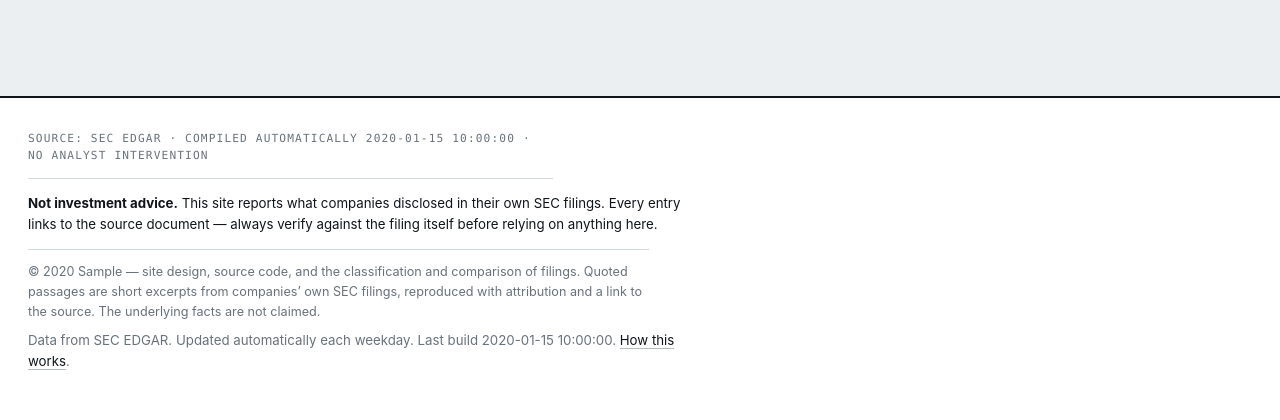
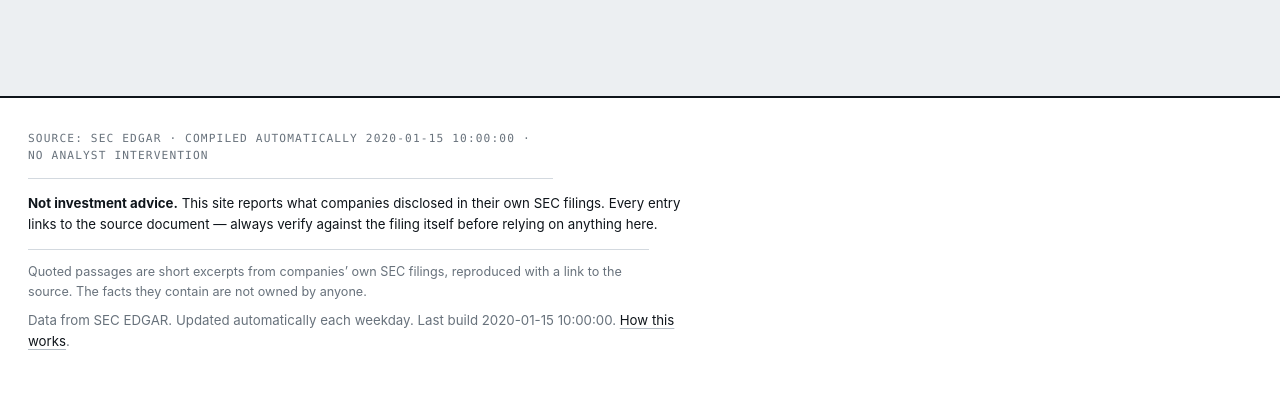
Before and after one commit to srinivasledger/filing-signals, a Python web app: template site/templates/company.html in a window 1280 px wide. Shown: the part 854-1274 px from the top of the page. After the commit the page ends 1204 px from the top, so only its background shows below. Run offline with Jinja, Linux system fonts and the light colour scheme; the template is opened without the code that fills it: most values are stand-ins (such as "Sample title", 1, 10 or a date in 2020).

Commit message:
Drop the copyright assertion; keep the provenance statement
Copyright is automatic and does not need declaring, so the notice bought
nothing legally. What it cost was worth more: it put the author's name on every
page, and an ownership claim sitting directly under a page of filing extracts
reads as claiming the extracts too - the opposite of what the site is for.

The disclaimer half was the part carrying weight, so that stays: where the
quotes come from, and that the facts in them are not owned by anyone. That
tells a reader something true about provenance. "(c) <name>" told them nothing
they needed.

SITE_OWNER and its repository variable removed rather than left as dead config.

```diff
--- a/pipeline/config.py
+++ b/pipeline/config.py
@@ -47,12 +47,6 @@ SITE_TAGLINE = os.getenv(
 )
 SITE_URL = os.getenv("SITE_URL", "").rstrip("/")
 
-# Whose copyright. Only the parts this project actually authored are claimed:
-# the code, the design, and the classification and comparison of filings. The
-# filings themselves are the registrants' documents, and the facts drawn from
-# them are not copyrightable at all.
-SITE_OWNER = os.getenv("SITE_OWNER", "Filing Signals")
-
 # Where corrections go. The methodology page invited people to "open an issue"
 # without linking anywhere, which is worse than offering nothing: it implies a
 # route that does not exist.
--- a/pipeline/render.py
+++ b/pipeline/render.py
@@ -184,9 +184,7 @@ def build() -> None:
         "status_state": status_state,
         "status_label": status_label,
         "site_title": config.SITE_TITLE,
-        "site_owner": config.SITE_OWNER,
         "repo_url": config.REPO_URL,
-        "year": dt.datetime.now(dt.timezone.utc).year,
         "site_tagline": config.SITE_TAGLINE,
         "built_at": built_at,
         "signal_labels": [(k, SIGNAL_LABELS[k]) for k in SIGNAL_ORDER],
--- a/site/templates/base.html
+++ b/site/templates/base.html
@@ -57,11 +57,9 @@
     disclosed in their own SEC filings. Every entry links to the source
     document &mdash; always verify against the filing itself before relying on
     anything here.</p>
-    <p class="rights">&copy; {{ year }} {{ site_owner }} &mdash; site design,
-    source code, and the classification and comparison of filings.
-    Quoted passages are short excerpts from companies&rsquo; own SEC filings,
-    reproduced with attribution and a link to the source. The underlying facts
-    are not claimed.</p>
+    <p class="rights">Quoted passages are short excerpts from companies&rsquo;
+    own SEC filings, reproduced with a link to the source. The facts they
+    contain are not owned by anyone.</p>
     <p class="muted">Data from SEC EDGAR. Updated automatically each weekday.
     Last build {{ built_at }}. <a href="{{ rel }}methodology.html">How this works</a>.</p>
   </div>
```
Also changed, not shown: .github/workflows/daily.yml, README.md.
